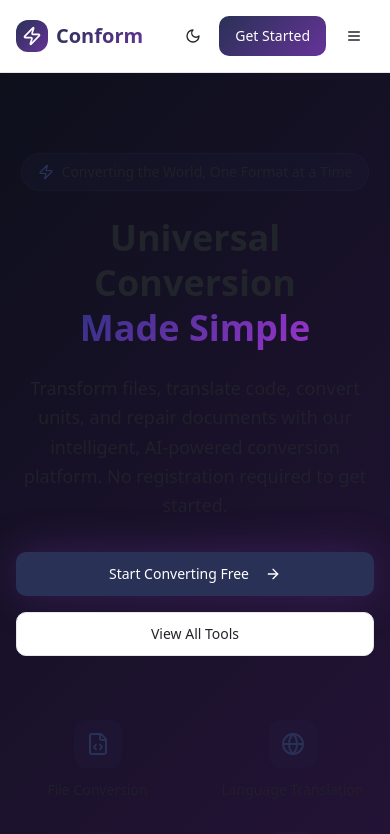
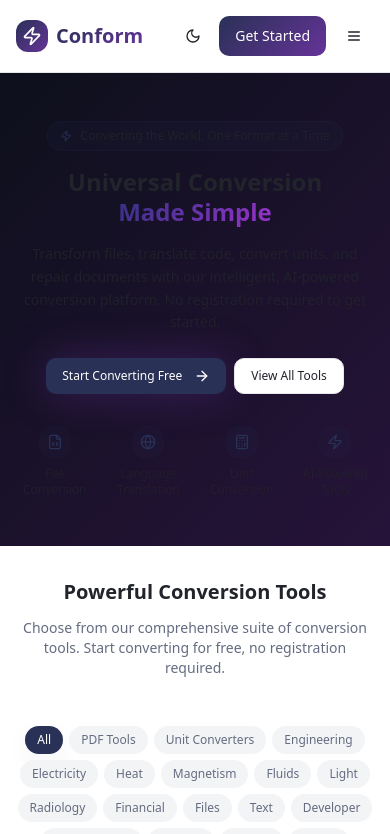
Before and after one commit to Gfibion/conform, a React (Vite) app: page / in a window 390 px wide. Shown: the top 834 px of the page. Built offline with nearby package versions, Linux system fonts and the light colour scheme.

Commit message:
Refactor: Mobile layout consistency
Maintain desktop layout structure on mobile, adjusting component sizes for smaller screens.

```diff
--- a/src/components/Hero.tsx
+++ b/src/components/Hero.tsx
@@ -3,15 +3,15 @@ import { ArrowRight, FileCode, Globe, Calculator, Zap } from "lucide-react";
 
 export const Hero = () => {
   return (
-    <section className="relative py-20 lg:py-32 overflow-hidden bg-gradient-hero">
+    <section className="relative py-12 lg:py-20 overflow-hidden bg-gradient-hero">
       <div className="container mx-auto px-4 relative z-10">
         <div className="text-center max-w-3xl mx-auto">
-          <div className="inline-flex items-center space-x-2 bg-primary/10 border border-primary/20 rounded-full px-4 py-2 mb-6">
-            <Zap className="w-4 h-4 text-primary" />
-            <span className="text-sm text-foreground/80">Converting the World, One Format at a Time</span>
+          <div className="inline-flex items-center space-x-2 bg-primary/10 border border-primary/20 rounded-full px-3 py-1.5 mb-4">
+            <Zap className="w-3 h-3 text-primary" />
+            <span className="text-xs text-foreground/80">Converting the World, One Format at a Time</span>
           </div>
 
-          <h1 className="text-4xl md:text-6xl lg:text-7xl font-bold mb-6 text-foreground leading-tight">
+          <h1 className="text-2xl md:text-4xl lg:text-6xl font-bold mb-4 text-foreground leading-tight">
             Universal Conversion
             <br />
             <span className="bg-gradient-secondary bg-clip-text text-transparent">
@@ -19,53 +19,53 @@ export const Hero = () => {
             </span>
           </h1>
 
-          <p className="text-lg md:text-xl text-foreground/80 mb-8 max-w-2xl mx-auto leading-relaxed">
+          <p className="text-sm md:text-lg text-foreground/80 mb-6 max-w-2xl mx-auto leading-relaxed">
             Transform files, translate code, convert units, and repair documents with our intelligent,
             AI-powered conversion platform. No registration required to get started.
           </p>
 
-          <div className="flex flex-col sm:flex-row gap-4 justify-center mb-16">
+          <div className="flex flex-row gap-2 justify-center mb-8">
             <Button
-              size="lg"
-              className="bg-primary text-primary-foreground hover:bg-primary/90 shadow-glow transition-all duration-300 hover:scale-105"
+              size="sm"
+              className="bg-primary text-primary-foreground hover:bg-primary/90 shadow-glow transition-all duration-300 hover:scale-105 text-xs px-4"
             >
               Start Converting Free
-              <ArrowRight className="w-4 h-4 ml-2" />
+              <ArrowRight className="w-3 h-3 ml-1" />
             </Button>
             <Button
-              size="lg"
+              size="sm"
               variant="outline"
-              className="border-border hover:bg-accent"
+              className="border-border hover:bg-accent text-xs px-4"
             >
               View All Tools
             </Button>
           </div>
 
           {/* Feature icons */}
-          <div className="grid grid-cols-2 md:grid-cols-4 gap-8 mt-16">
+          <div className="grid grid-cols-4 gap-4 mt-8">
             <div className="text-center">
-              <div className="w-12 h-12 bg-primary/10 rounded-lg mx-auto mb-3 flex items-center justify-center">
-                <FileCode className="w-6 h-6 text-primary" />
+              <div className="w-8 h-8 bg-primary/10 rounded-lg mx-auto mb-2 flex items-center justify-center">
+                <FileCode className="w-4 h-4 text-primary" />
               </div>
-              <p className="text-sm text-foreground/70">File Conversion</p>
+              <p className="text-xs text-foreground/70">File Conversion</p>
             </div>
             <div className="text-center">
-              <div className="w-12 h-12 bg-primary/10 rounded-lg mx-auto mb-3 flex items-center justify-center">
-                <Globe className="w-6 h-6 text-primary" />
+              <div className="w-8 h-8 bg-primary/10 rounded-lg mx-auto mb-2 flex items-center justify-center">
+                <Globe className="w-4 h-4 text-primary" />
               </div>
-              <p className="text-sm text-foreground/70">Language Translation</p>
+              <p className="text-xs text-foreground/70">Language Translation</p>
             </div>
             <div className="text-center">
-              <div className="w-12 h-12 bg-primary/10 rounded-lg mx-auto mb-3 flex items-center justify-center">
-                <Calculator className="w-6 h-6 text-primary" />
+              <div className="w-8 h-8 bg-primary/10 rounded-lg mx-auto mb-2 flex items-center justify-center">
+                <Calculator className="w-4 h-4 text-primary" />
               </div>
-              <p className="text-sm text-foreground/70">Unit Conversion</p>
+              <p className="text-xs text-foreground/70">Unit Conversion</p>
             </div>
             <div className="text-center">
-              <div className="w-12 h-12 bg-primary/10 rounded-lg mx-auto mb-3 flex items-center justify-center">
-                <Zap className="w-6 h-6 text-primary" />
+              <div className="w-8 h-8 bg-primary/10 rounded-lg mx-auto mb-2 flex items-center justify-center">
+                <Zap className="w-4 h-4 text-primary" />
               </div>
-              <p className="text-sm text-foreground/70">AI-Powered Tools</p>
+              <p className="text-xs text-foreground/70">AI-Powered Tools</p>
             </div>
           </div>
         </div>
--- a/src/components/ToolsGrid.tsx
+++ b/src/components/ToolsGrid.tsx
@@ -617,25 +617,25 @@ export const ToolsGrid = () => {
   }
 
   return (
-    <section id="tools" className="py-16 bg-background">
+    <section id="tools" className="py-8 bg-background">
       <div className="container mx-auto px-4">
         <div className="text-center mb-12">
-          <h2 className="text-3xl md:text-4xl font-bold mb-4">
+          <h2 className="text-xl md:text-3xl font-bold mb-3">
             Powerful Conversion Tools
           </h2>
-          <p className="text-lg text-muted-foreground max-w-2xl mx-auto">
+          <p className="text-sm md:text-lg text-muted-foreground max-w-2xl mx-auto">
             Choose from our comprehensive suite of conversion tools.
             Start converting for free, no registration required.
           </p>
         </div>
 
         {/* Category Filter */}
-        <div className="flex flex-wrap justify-center gap-2 mb-8">
+        <div className="flex flex-wrap justify-center gap-1.5 mb-6">
           {categories.map((category) => (
             <button
               key={category}
               onClick={() => setFilter(category)}
-              className={`px-4 py-2 rounded-full text-sm transition-all ${
+              className={`px-3 py-1.5 rounded-full text-xs transition-all ${
                 filter === category
                   ? "bg-primary text-primary-foreground shadow-primary"
                   : "bg-muted text-muted-foreground hover:bg-muted/80"
```
